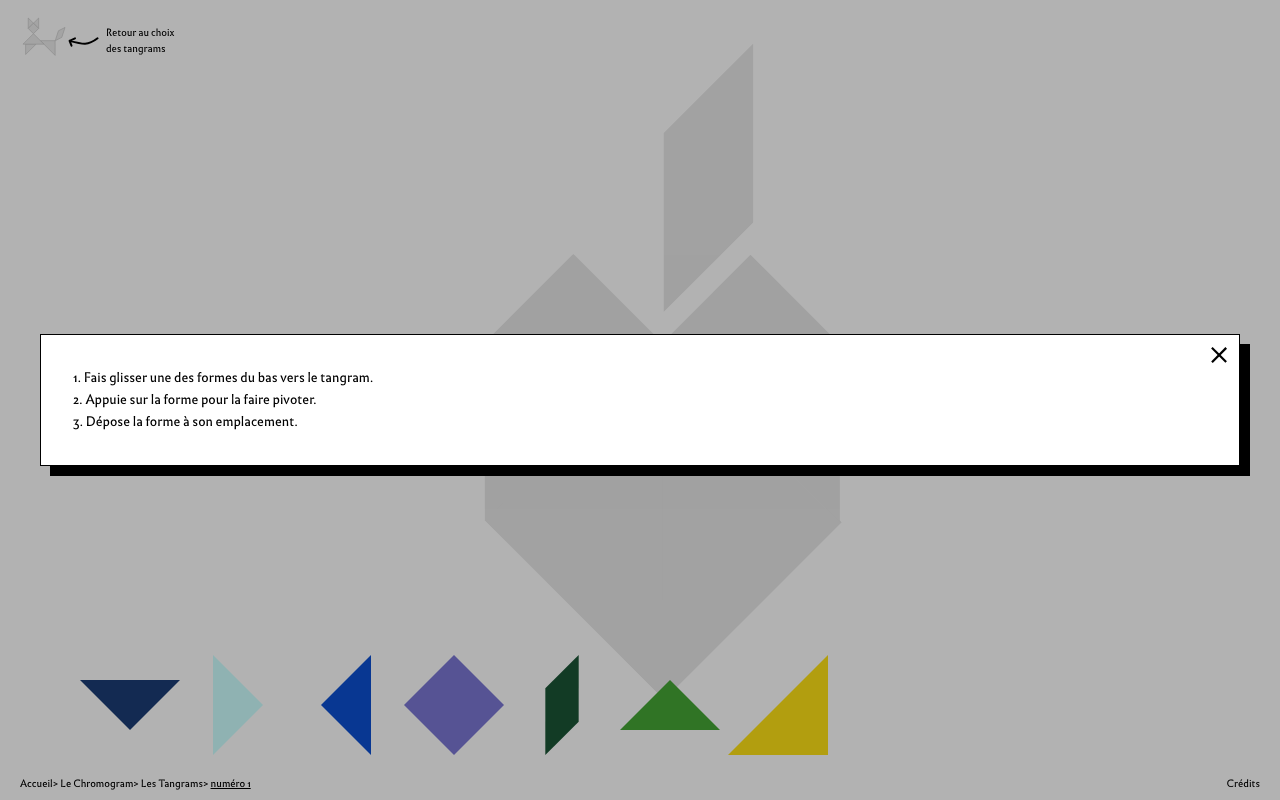
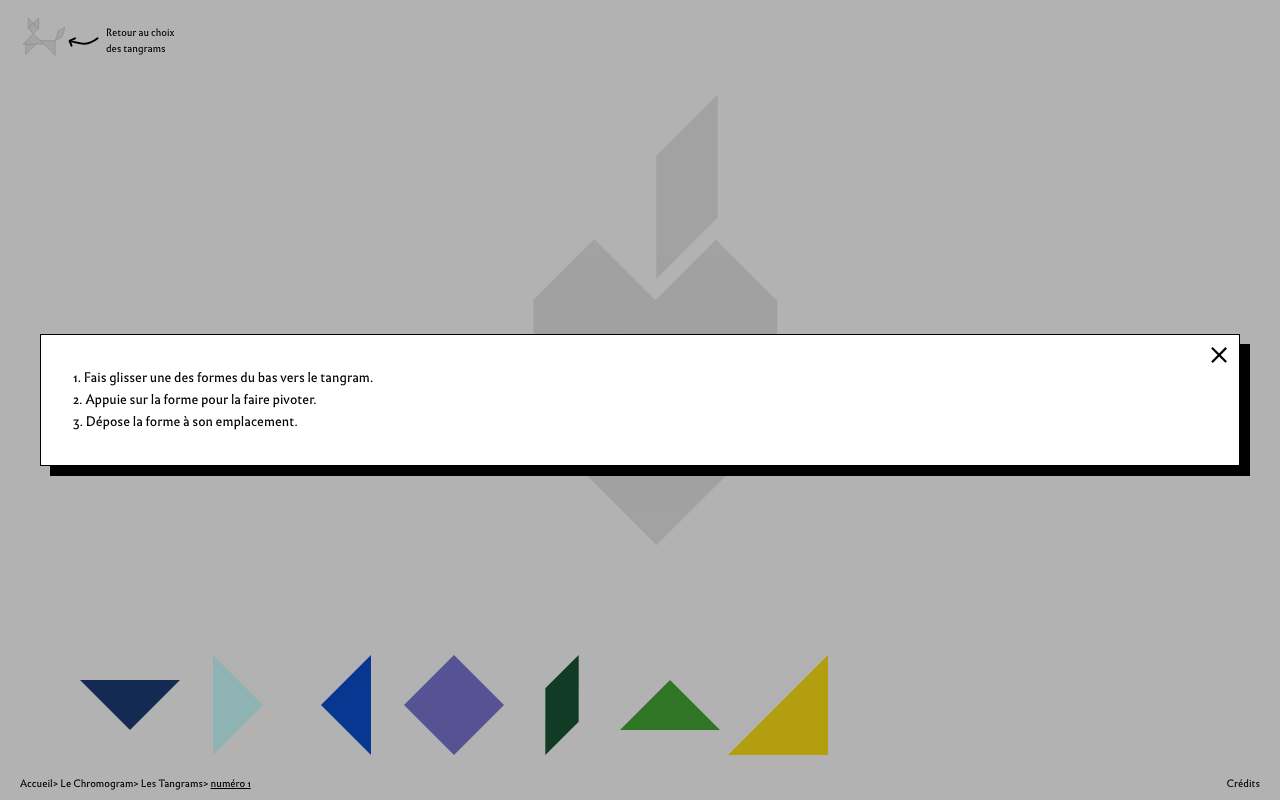
Before and after one commit to theopaolo/tangram-app, a SvelteKit app: page /puzzle/1 in a window 1280 px wide. Built offline with nearby package versions, Linux system fonts and the light colour scheme.

Commit message:
puzzle id : mise en page

```diff
--- a/src/routes/puzzle/[id]/+page.svelte
+++ b/src/routes/puzzle/[id]/+page.svelte
@@ -781,7 +781,6 @@
   }
 
   .puzzle-container {
-    height: 100%;
     border-radius: 8px;
     /* Prevent scrolling/zooming when interacting with pieces */
     touch-action: pan-x pan-y;
@@ -1029,7 +1028,7 @@
 
   <!-- Puzzle area with padding -->
   <div class="h-full">
-    <div class="puzzle-container {puzzleSolved ? 'puzzle-solved' : ''}"
+    <div class="relative top-[65px] h-[calc(100%-220px)] puzzle-container {puzzleSolved ? 'puzzle-solved' : ''}"
           bind:this={puzzleContainer}
           use:observeResize
           role="main"
```
